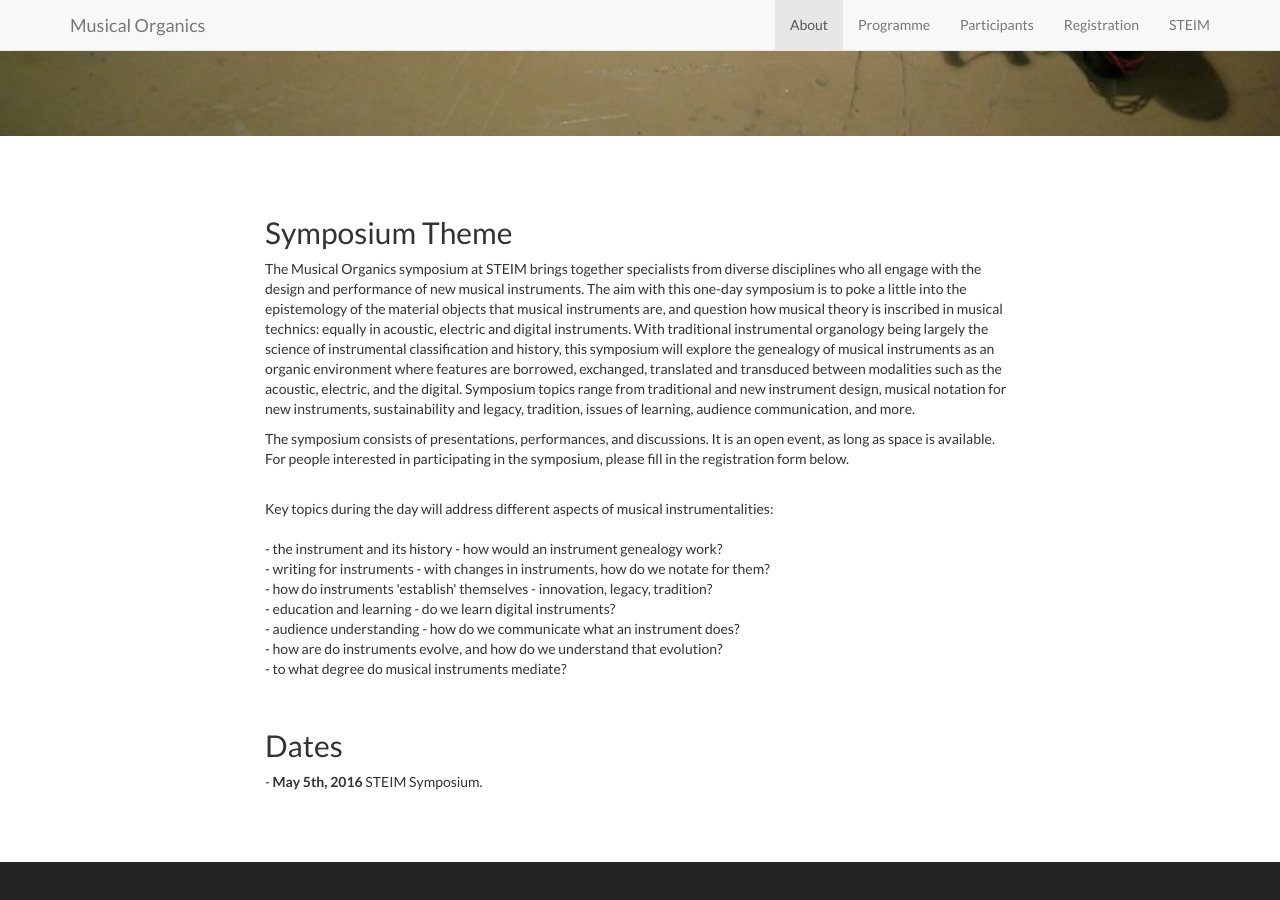
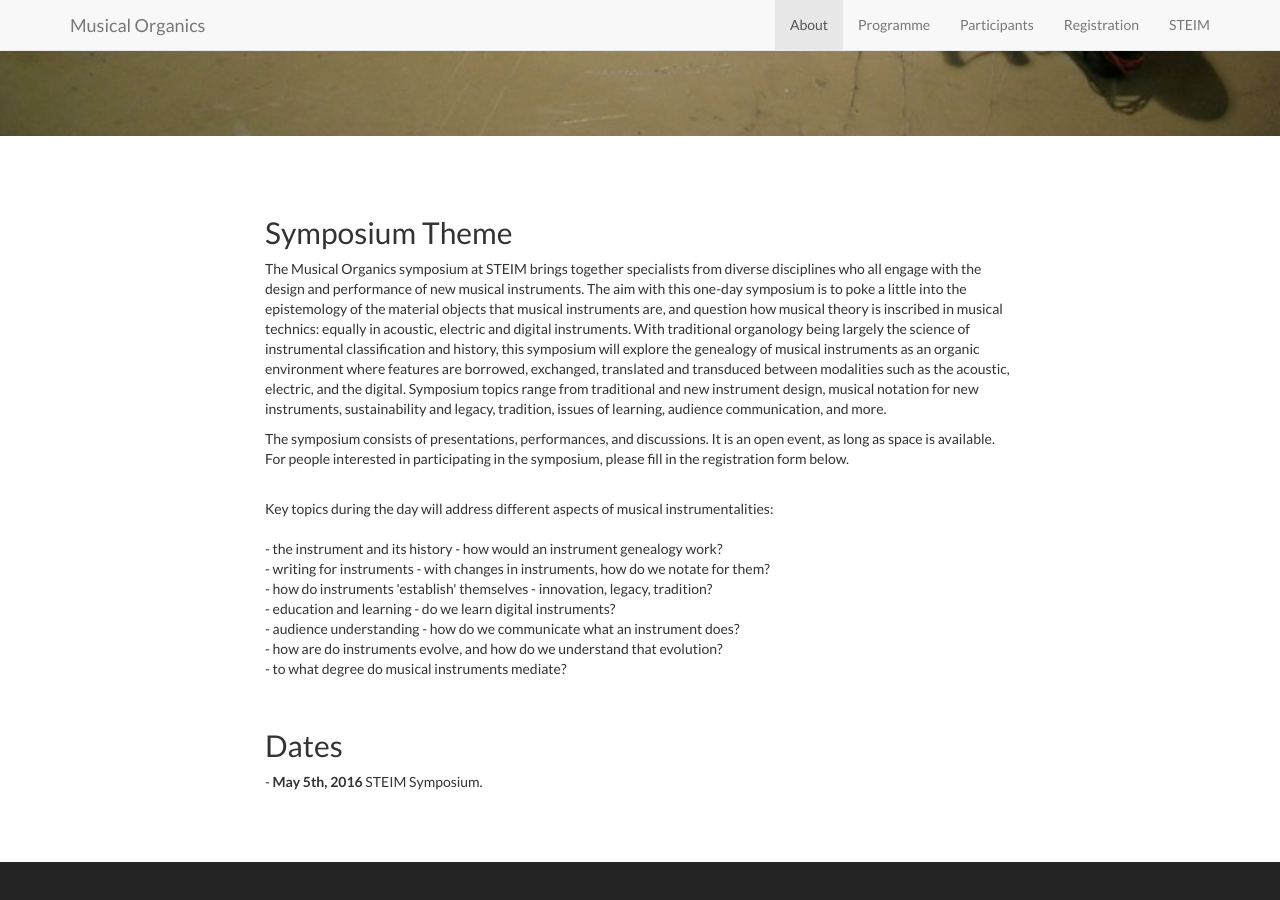
Before and after one commit to thormagnusson/steim, a Jekyll site: the page built from index.html, in a window 1280 px wide and 900 px high, scrolled down 738 px. Built offline with Jekyll 4.4.1, drawn with Linux system fonts in a browser that asks for light colours.

```diff
--- a/_includes/about.html
+++ b/_includes/about.html
@@ -6,7 +6,7 @@
             <br/><br/><br/>
             <h2>Symposium Theme</h2>
 
-            <p>The Musical Organics symposium at STEIM brings together specialists from diverse disciplines who all engage with the design and performance of new musical instruments. The aim with this one-day symposium is to poke a little into the epistemology of the material objects that musical instruments are, and question how musical theory is inscribed in musical technics: equally in acoustic, electric and digital instruments. With traditional instrumental organology being largely the science of instrumental classification and history, this symposium will explore the genealogy of musical instruments as an organic environment where features are borrowed, exchanged, translated and transduced between modalities such as the acoustic, electric, and the digital. Symposium topics range from traditional and new instrument design, musical notation for new instruments, sustainability and legacy, tradition, issues of learning, audience communication, and more.</p>
+            <p>The Musical Organics symposium at STEIM brings together specialists from diverse disciplines who all engage with the design and performance of new musical instruments. The aim with this one-day symposium is to poke a little into the epistemology of the material objects that musical instruments are, and question how musical theory is inscribed in musical technics: equally in acoustic, electric and digital instruments. With traditional organology being largely the science of instrumental classification and history, this symposium will explore the genealogy of musical instruments as an organic environment where features are borrowed, exchanged, translated and transduced between modalities such as the acoustic, electric, and the digital. Symposium topics range from traditional and new instrument design, musical notation for new instruments, sustainability and legacy, tradition, issues of learning, audience communication, and more.</p>
 
             <p>The symposium consists of presentations, performances, and discussions. It is an open event, as long as space is available. For people interested in participating in the symposium, please fill in the registration form below.</p>
 
--- a/_includes/registration.html
+++ b/_includes/registration.html
@@ -17,7 +17,9 @@
 
         <p>The registration fee will include the talks, performances, lunch, coffee and tea.</p>
 
+        <div class="iframe-rwd">
 <iframe src="https://docs.google.com/forms/d/1oSkbKiSWizrx_7yFHCqZH2xr4OlZWnHxgzkvemBQ4ME/viewform?embedded=true" width="760" height="500" frameborder="0" marginheight="0" marginwidth="0">Loading...</iframe>
+    </div>
 
         <!--
         <p>Registration will open on April 11th, 2016. (UPDATE)</p>
```
